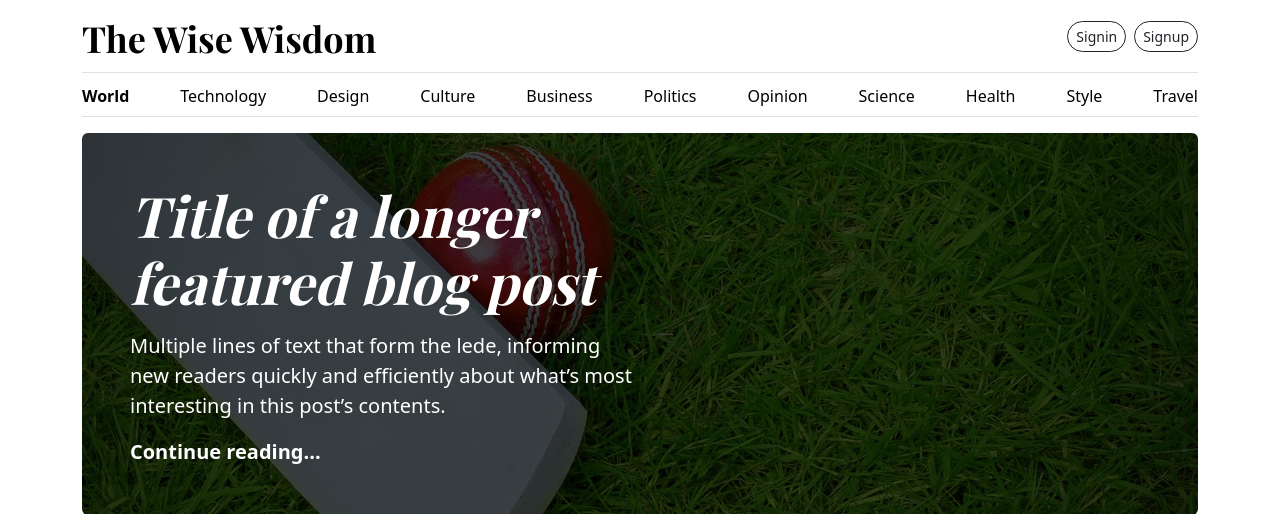
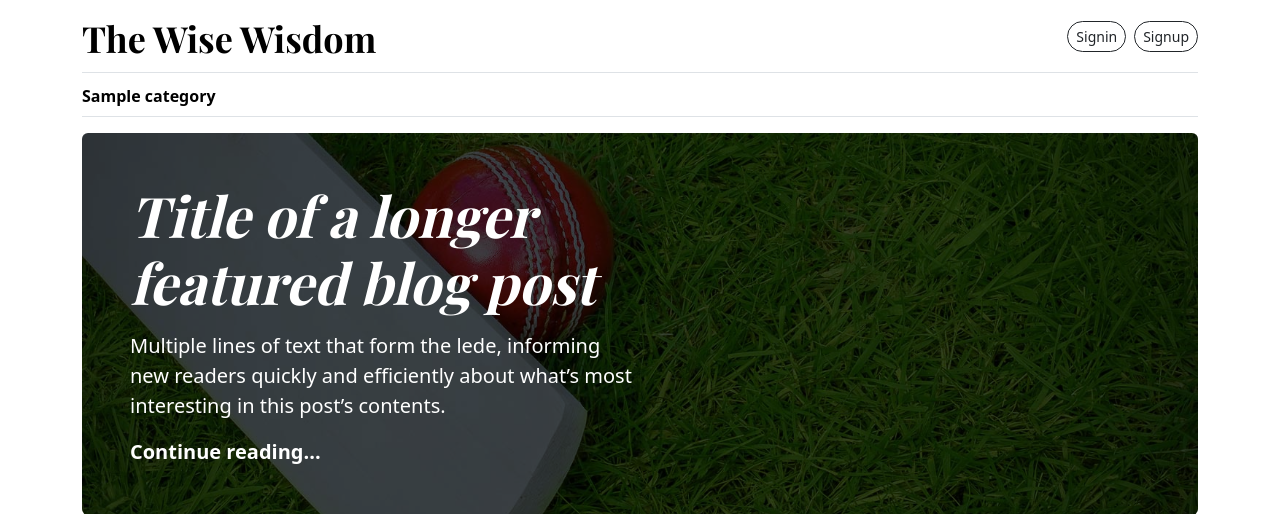
Before and after one commit to devendraDPI/blog, a Django app: page / in a window 1280 px wide. Shown: the top 514 px of the page. Run offline with Django 4.2, Linux system fonts and the light colour scheme; tables that the repository leaves empty hold one stand-in row (values such as "Sample post").

Commit message:
Display categories on homepage from database

```diff
--- a/templates/home.html
+++ b/templates/home.html
@@ -30,17 +30,9 @@
       </header>
       <div class="nav-scroller py-1 mb-3 border-bottom">
         <nav class="nav nav-underline justify-content-between">
-          <a class="nav-item nav-link link-body-emphasis active" href="#">World</a>
-          <a class="nav-item nav-link link-body-emphasis" href="#">Technology</a>
-          <a class="nav-item nav-link link-body-emphasis" href="#">Design</a>
-          <a class="nav-item nav-link link-body-emphasis" href="#">Culture</a>
-          <a class="nav-item nav-link link-body-emphasis" href="#">Business</a>
-          <a class="nav-item nav-link link-body-emphasis" href="#">Politics</a>
-          <a class="nav-item nav-link link-body-emphasis" href="#">Opinion</a>
-          <a class="nav-item nav-link link-body-emphasis" href="#">Science</a>
-          <a class="nav-item nav-link link-body-emphasis" href="#">Health</a>
-          <a class="nav-item nav-link link-body-emphasis" href="#">Style</a>
-          <a class="nav-item nav-link link-body-emphasis" href="#">Travel</a>
+          {% for category in categories %}
+            <a class="nav-item nav-link link-body-emphasis active" href="#">{{ category.category_name }}</a>
+          {% endfor %}
         </nav>
       </div>
     </div>
--- a/the_wise_wisdom/views.py
+++ b/the_wise_wisdom/views.py
@@ -1,5 +1,10 @@
 from django.shortcuts import render
+from blog.models import Category
 
 
 def home(request):
-    return render(request, 'home.html')
+    categories = Category.objects.all()
+    context = {
+        'categories': categories,
+    }
+    return render(request, 'home.html', context)
```
